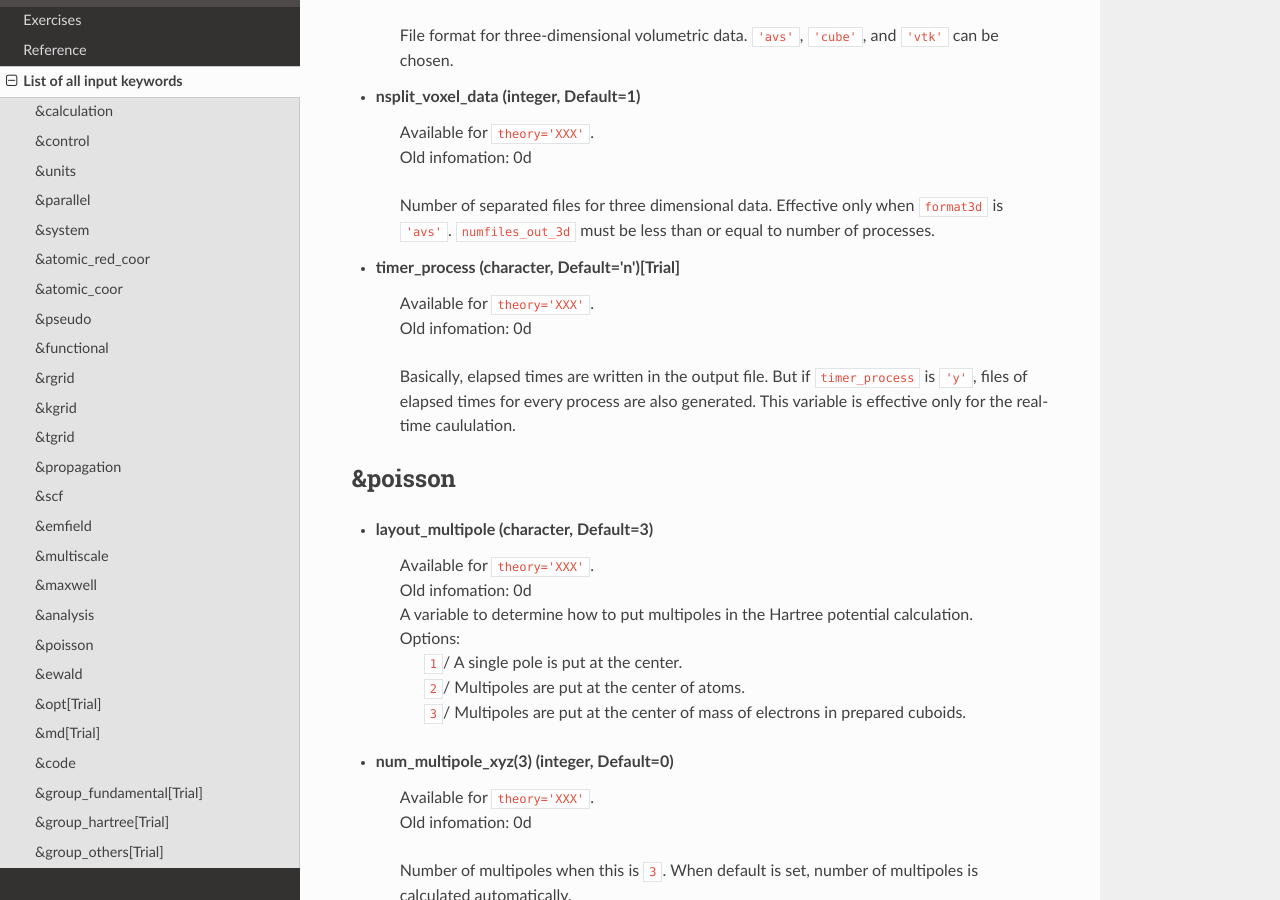
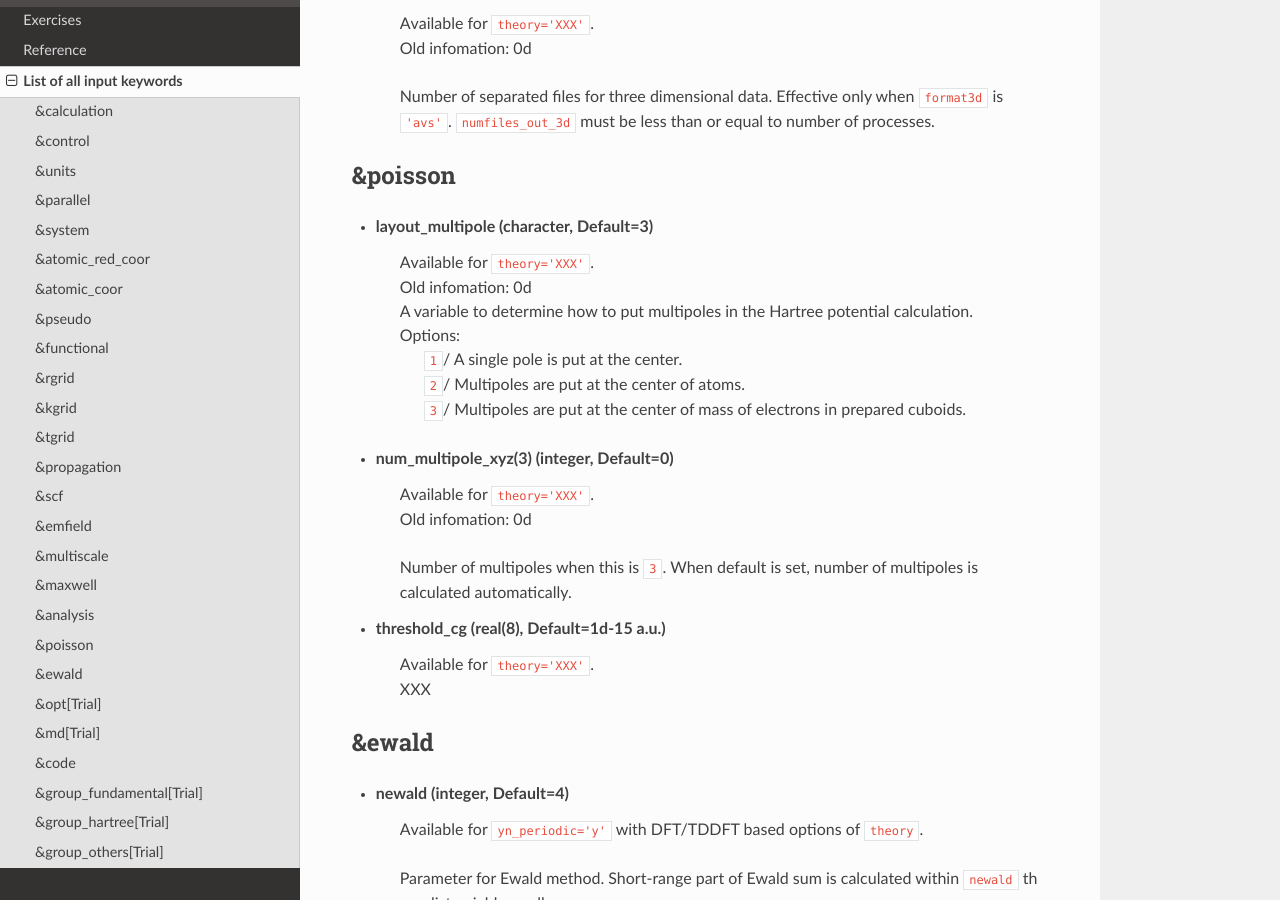
Before and after one commit to SALMON-TDDFT/SALMON-DOCS, a Sphinx documentation site: the page built from source/input_keyword_list.rst, in a window 1280 px wide and 900 px high, scrolled down 28214 px. Built offline with Sphinx 7.4.7 and the Read the Docs theme 2.0.0, drawn with Linux system fonts in a browser that asks for light colours; formulas are drawn with MathJax 3; some of the changed text lies outside the part shown.

Commit message:
Update input_keyword_list.rst

```diff
--- a/source/input_keyword_list.rst
+++ b/source/input_keyword_list.rst
@@ -65,10 +65,6 @@
 - **base_directory** (character, Default='./')
    | Available for all options of ``theory``.
    Name of a default directory, where the basic results will be written down.
-
-- **output_buffer_interval** (integer, Default=-1)
-   | Available for ``theory='XXX'``.
-   | XXX.
 
 - **yn_restart** (character, Default='n')
    | Available for ``theory='dft*' or '*tddft*'``.
@@ -961,14 +957,6 @@
    Effective only when ``format3d`` is ``'avs'``.
    ``numfiles_out_3d`` must be less than or equal to number of processes.
 
-- **timer_process** (character, Default='n')[Trial]
-   | Available for ``theory='XXX'``.
-   | Old infomation: 0d
-   Basically, elapsed times are written in the output file.
-   But if ``timer_process`` is ``'y'``,
-   files of elapsed times for every process are also generated.
-   This variable is effective only for the real-time caululation.
-
 
 &poisson
 --------
```
